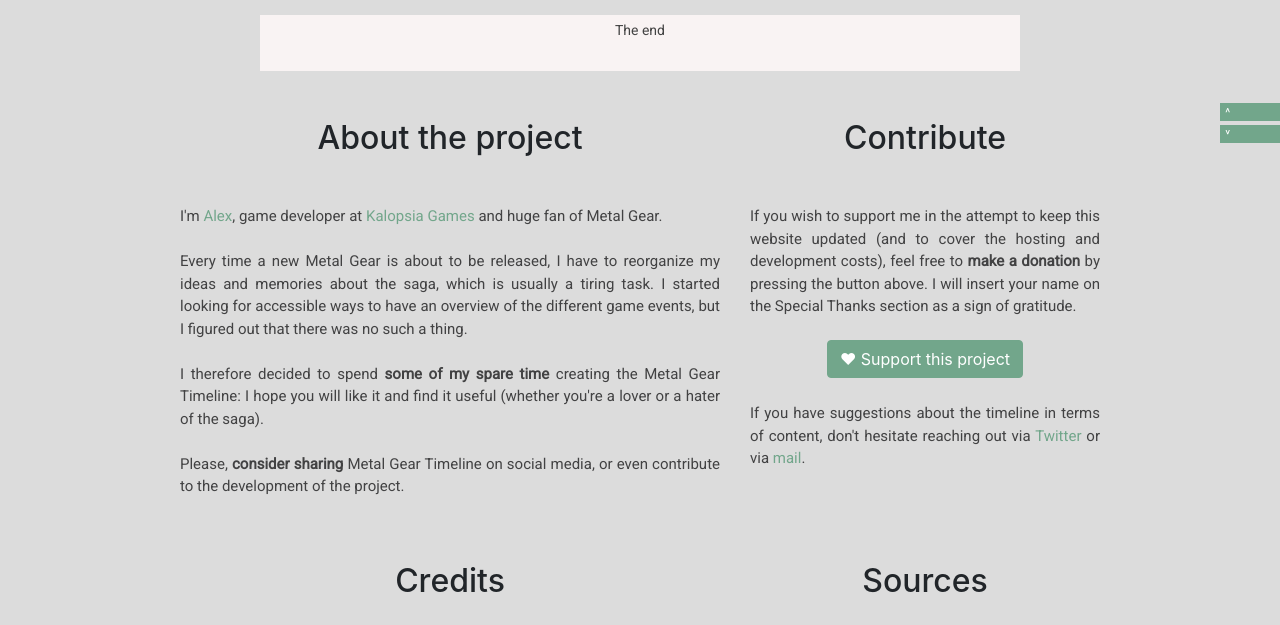
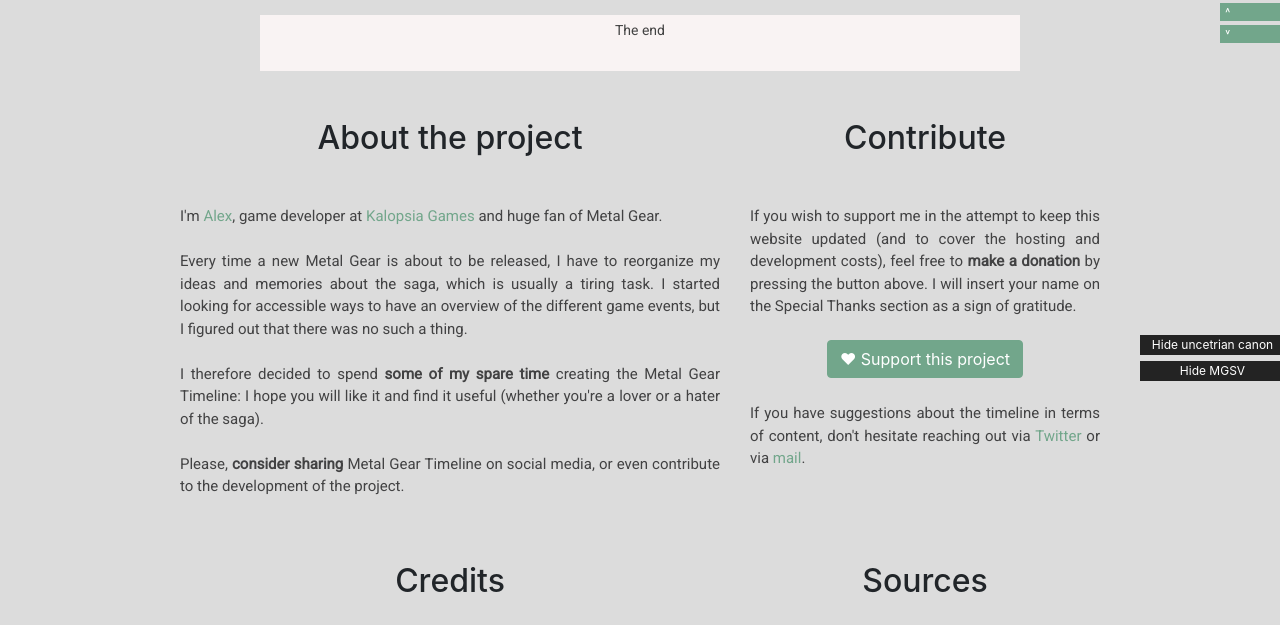
Before and after one commit to AlexKalopsia/timelnr, a Flask app: page /timeline in a window 1280 px wide. Shown: the part 397-1022 px from the top of the page. Run offline with Flask 2, Linux system fonts and the light colour scheme; parts of the project's set-up code (start-up, migrations or seed data) failed here and were passed over; some libraries are stand-ins or nearby versions.

Commit message:
Added buttons (wip)

```diff
--- a/timelnr/static/js/functions.js
+++ b/timelnr/static/js/functions.js
@@ -11,12 +11,14 @@
         : "Show everything";
     });
     $(".mgspo").slideToggle(250);
-    $("#quicknav-mgspo").slideToggle(250);
+    $(".d-md-block.mgspo-label").slideToggle(250);
+    $("#quicknav-box.mgspo").slideToggle(250);
     //$('.mgr').slideToggle(250);
   });
 
   //REVEAL/HIDE MGSV
   $("#button-mgsv").click(function (event) {
+    console.log("HIDEEE");
     $(this).text(function (i, text) {
       return text === "Show MGSV" ? "Hide MGSV" : "Show MGSV";
     });
--- a/timelnr/static/style.css
+++ b/timelnr/static/style.css
@@ -93,10 +93,10 @@
   color: #ffffff;
 }
 
-.mgspo .entry {
-  border-top: 1px dashed #c4c4c4;
-  border-left: 1px dashed #c4c4c4;
-  border-bottom: 1px dashed #c4c4c4;
+.entry.mgspo {
+  border-top: 1px dashed #c4c4c4 !important;
+  border-left: 1px dashed #c4c4c4 !important;
+  border-bottom: 1px dashed #c4c4c4 !important;
 }
 /*232323*/
 .btn-primary,
@@ -110,17 +110,34 @@
   background-color: #5b8e74 !important;
 }
 
+.hidebuttons {
+  position: fixed;
+  right: 0px;
+  margin-right: 0px;
+  bottom: 10px;
+  height: 60px;
+  z-index: 9999999;
+}
+.hidebuttons > button {
+  color: #ffffff !important;
+  margin-bottom: 4px !important;
+}
+
 .quicknav {
   position: fixed;
   right: 0px;
   margin-right: 0px;
-  bottom: 100px;
-  height: 200px;
+  bottom: 80px;
+  height: 320px;
   z-index: 9999999;
 }
 
 .quicknav a {
-  color: #ffffff;
+  color: #ffffff !important;
+}
+.quicknav a:hover {
+  color: #ffffff !important;
+  text-decoration: underline !important;
 }
 
 .quicknav-box > span {
--- a/timelnr/templates/base.html
+++ b/timelnr/templates/base.html
@@ -92,9 +92,13 @@
             <div class="quicknav">
                     <a href="#"><div class="quicknav-box" style="background: #72a68b; width: 60px; margin-left: 40px;"><span>&#708;</span></div></a>
                     {% for label in labels %}
-                        <a href="#{{ label.slug }}"><div class="quicknav-box" style="background: {{ label.color }};"><span>{{ label.name }}</span></div></a>
+                        <a href="#{{ label.slug }}"><div class="quicknav-box {{ label.slug }}" style="background: {{ label.color }};"><span>{{ label.name }}</span></div></a>
                     {% endfor %}
                     <a href="#credits"><div class="quicknav-box" style="background: #72a68b; width: 60px; margin-left: 40px;"><span>&#709;</span></div></a>
+            </div>
+            <div class="hidebuttons">
+                <button class="quicknav-box" id="button-canon" style="background: #232323; width: 140px; border: 0px;"><span>Hide uncetrian canon</span></button></br>
+                <button class="quicknav-box" id="button-mgsv" style="background: #232323; width: 140px; border: 0px;"><span>Hide MGSV</span></button>
             </div>
         </div>
 
@@ -252,9 +256,8 @@
 
     </main>
 
-    <script src="{{ url_for('static', filename='js/functions.js') }}"></script>
-
-    <script src="https://code.jquery.com/jquery-3.5.1.slim.min.js" integrity="sha384-DfXdz2htPH0lsSSs5nCTpuj/zy4C+OGpamoFVy38MVBnE+IbbVYUew+OrCXaRkfj" crossorigin="anonymous"></script>
+    <script src="https://code.jquery.com/jquery-3.5.1.js" integrity="sha256-QWo7LDvxbWT2tbbQ97B53yJnYU3WhH/C8ycbRAkjPDc=" crossorigin="anonymous"></script>
     <script src="https://cdn.jsdelivr.net/npm/popper.js@1.16.0/dist/umd/popper.min.js" integrity="sha384-Q6E9RHvbIyZFJoft+2mJbHaEWldlvI9IOYy5n3zV9zzTtmI3UksdQRVvoxMfooAo" crossorigin="anonymous"></script>
     <script src="https://stackpath.bootstrapcdn.com/bootstrap/4.5.0/js/bootstrap.min.js" integrity="sha384-OgVRvuATP1z7JjHLkuOU7Xw704+h835Lr+6QL9UvYjZE3Ipu6Tp75j7Bh/kR0JKI" crossorigin="anonymous"></script>
+    <script src="{{ url_for('static', filename='js/functions.js') }}"></script>
 </body>
```
